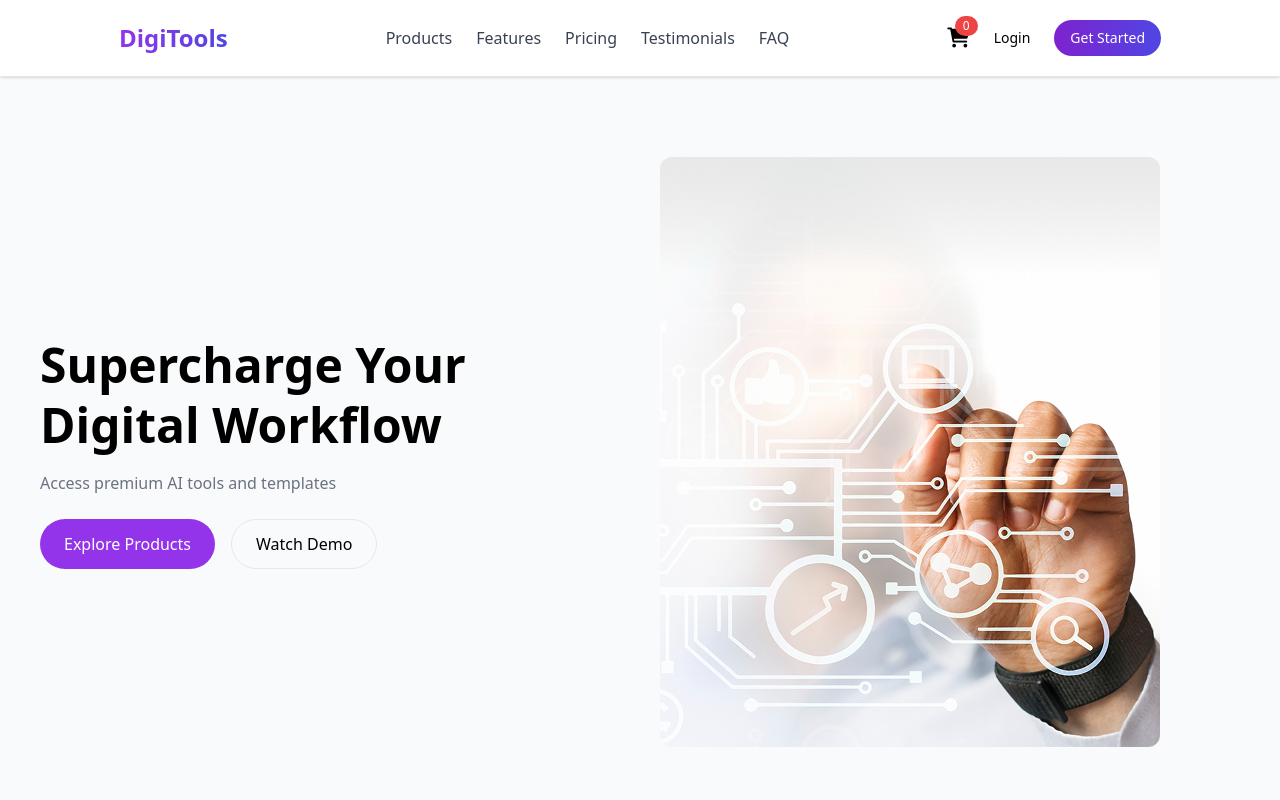
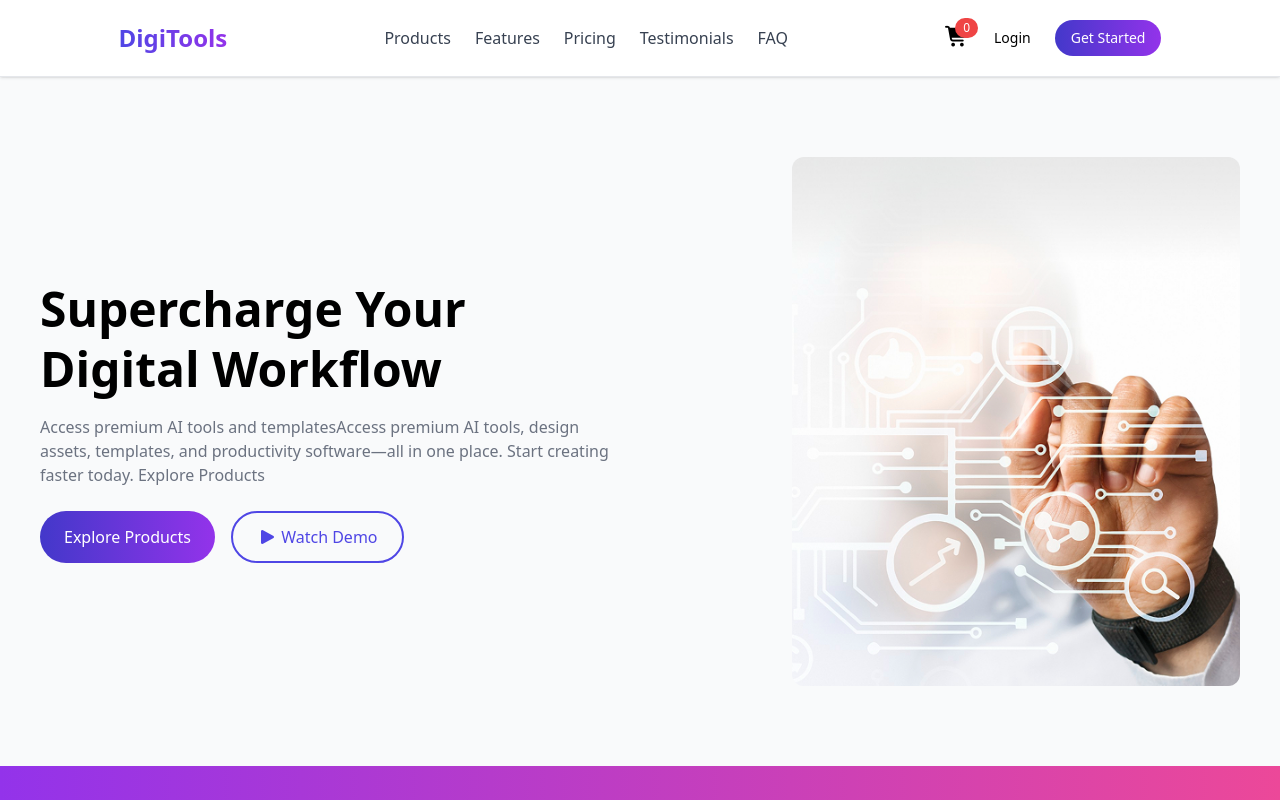
Before and after one commit to sumonsheikh0/digitools, a React (Vite) app: page / in a window 1280 px wide. Shown: the top 800 px of the page. Built offline with nearby package versions, Linux system fonts and the light colour scheme.

Commit message:
Hero section completed

```diff
--- a/index.html
+++ b/index.html
@@ -1,14 +1,21 @@
 <!doctype html>
 <html lang="en">
+
 <head>
   <meta charset="UTF-8" />
   <link rel="icon" type="image/svg+xml" href="/favicon.svg" />
   <meta name="viewport" content="width=device-width, initial-scale=1.0" />
   <link rel="stylesheet" href="https://cdnjs.cloudflare.com/ajax/libs/font-awesome/6.0.0/css/all.min.css">
-    <title>a06-demo-project</title>
+  <link rel="preconnect" href="https://fonts.googleapis.com">
+  <link rel="preconnect" href="https://fonts.gstatic.com" crossorigin>
+  <link
+    href="https://fonts.googleapis.com/css2?family=Geist:wght@100..900&family=Inter:ital,opsz,wght@0,14..32,100..900;1,14..32,100..900&family=Manrope:wght@200..800&family=Oswald:wght@200..700&family=Rubik:ital,wght@0,300..900;1,300..900&display=swap"
+    rel="stylesheet">
 </head>
+
 <body>
   <div id="root"></div>
   <script type="module" src="/src/main.jsx"></script>
 </body>
+
 </html>
--- a/package.json
+++ b/package.json
@@ -10,6 +10,7 @@
     "preview": "vite preview"
   },
   "dependencies": {
+    "@fortawesome/fontawesome-free": "^7.2.0",
     "daisyui": "^5.5.19",
     "react": "^19.2.4",
     "react-dom": "^19.2.4",
--- a/src/App.jsx
+++ b/src/App.jsx
@@ -2,6 +2,8 @@ import { useState } from "react";
 import productsData from "./products.json";
 import { ToastContainer, toast } from "react-toastify";
 import "react-toastify/dist/ReactToastify.css";
+
+
 
 export default function App() {
   const [cart, setCart] = useState([]);
@@ -34,7 +36,7 @@ export default function App() {
 
       {/* NAVBAR */}
       <nav className="sticky top-0 z-50 bg-white backdrop-blur-md border-b flex justify-around items-center px-10 py-5 bg-white shadow">
-        <h1 className="text-2xl font-bold bg-gradient-to-r from-purple-600 to-indigo-600 bg-clip-text text-transparent">DigiTools</h1>
+        <h1 className="text-2xl font-bold bg-gradient-to-r from-indigo-600 to-purple-600 bg-clip-text text-transparent">DigiTools</h1>
 
         <div className="flex gap-6 text-gray-700">
           <span>Products</span>
@@ -43,6 +45,8 @@ export default function App() {
           <span>Testimonials</span>
           <span>FAQ</span>
         </div>
+
+
 
         <div className="flex items-center gap-6">
 
@@ -70,33 +74,44 @@ export default function App() {
 
           <button className="text-sm">Login</button>
 
-          <button className="bg-gradient-to-r from-purple-700 to-indigo-600 text-white px-4 py-2 rounded-full text-sm">
+          <button className="bg-gradient-to-r from-indigo-700 to-purple-600 text-white px-4 py-2 rounded-full text-sm">
             Get Started
           </button>
         </div>
       </nav>
 
       {/* HERO */}
-      <section className="grid md:grid-cols-2 gap-10 px-10 py-20 items-center">
+      <section className="max-w-7xl mx-auto grid md:grid-cols-2 gap-4 px-10 py-20 items-center">
+
         <div>
           <h1 className="text-5xl font-bold leading-tight">
-            Supercharge Your Digital Workflow
+            Supercharge Your <br /> Digital Workflow
           </h1>
+
           <p className="text-gray-500 mt-4">
-            Access premium AI tools and templates
+            Access premium AI tools and templatesAccess premium AI tools, design assets, templates, and productivity
+            software—all in one place. Start creating faster today.
+
+            Explore Products
+
           </p>
 
           <div className="flex gap-4 mt-6">
-            <button className="bg-purple-600 text-white px-6 py-3 rounded-full">
+            <button className="bg-gradient-to-r from-indigo-700 to-purple-600 text-white px-6 py-2 rounded-full">
               Explore Products
             </button>
-            <button className="border px-6 py-3 rounded-full">
-              Watch Demo
+
+            <button className="border-2 border-indigo-600 px-6 py-3 rounded-full text-indigo-600 hover:text-white hover:bg-gradient-to-r from-indigo-700 to-purple-600 px-4 py-2 rounded-full ">
+              <i class="fa-solid fa-play"></i> Watch Demo
             </button>
           </div>
         </div>
 
-        <img src="/src/assets/banner.png" className="rounded-xl" />
+        <img
+          src="/src/assets/banner.png"
+          className="rounded-xl w-full max-w-md ml-auto"
+        />
+
       </section>
 
       {/* STATS */}
--- a/src/main.jsx
+++ b/src/main.jsx
@@ -2,6 +2,7 @@ import React from 'react'
 import ReactDOM from 'react-dom/client'
 import App from './App.jsx'
 import './index.css'
+import '@fortawesome/fontawesome-free/css/all.min.css'
 
 ReactDOM.createRoot(document.getElementById('root')).render(
   <React.StrictMode>
```
Also changed, not shown: 1 other file (tests, documents, lock files or other folders). Lines whose indentation alone changed are shown as unchanged.
